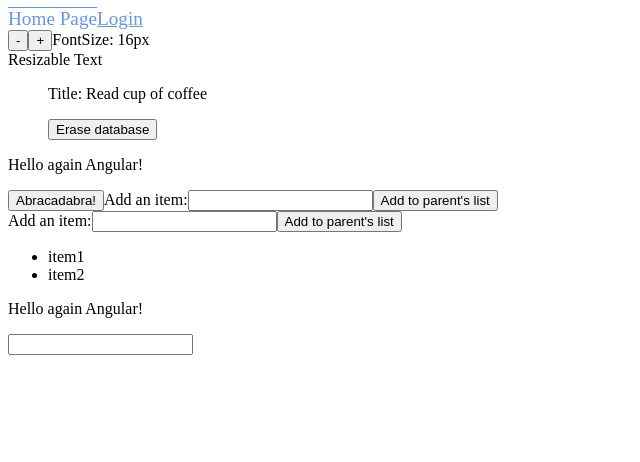
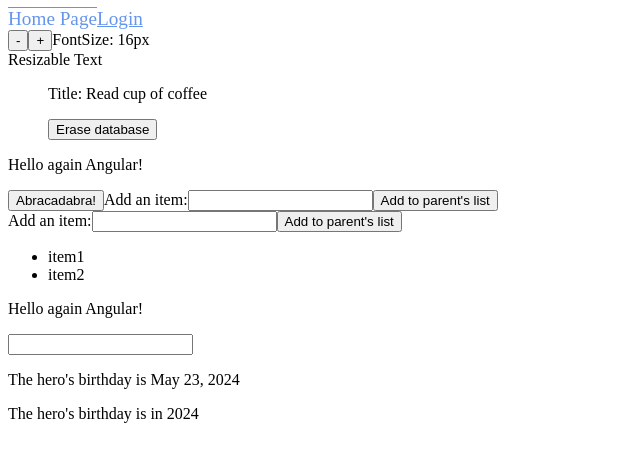
Before and after one commit to thaoha-agilityio/angular-training, an Angular app in the folder examples/: page / in a window 1280 px wide. Shown: the top 462 px of the page, without its empty margins (0-640 px from the left). Built offline with nearby package versions, Linux system fonts and the light colour scheme.

Commit message:
feat: add example for Pipes

```diff
--- a/examples/src/app/app.component.html
+++ b/examples/src/app/app.component.html
@@ -15,3 +15,6 @@
 
 <p>{{ announcement }}</p>
 <input (keydown.enter)="updateInput()" />
+
+<p>The hero's birthday is {{ birthday | date }}</p>
+<p>The hero's birthday is in {{ birthday | date : "yyyy" | uppercase }}</p>
--- a/examples/src/app/app.component.ts
+++ b/examples/src/app/app.component.ts
@@ -1,5 +1,7 @@
 import { Component } from '@angular/core';
 import { RouterOutlet } from '@angular/router';
+import { DatePipe, UpperCasePipe } from '@angular/common';
+
 import { SizerComponent } from './sizer/sizer.component';
 import { TodoList } from './components/todo-list/todo-list.component';
 import { CustomSlider } from './slider/slider.component';
@@ -16,6 +18,8 @@ import { NavBarComponent } from './nav-bar/nav-bar.component';
     TodoList,
     CustomSlider,
     NavBarComponent,
+    DatePipe,
+    UpperCasePipe,
   ],
 })
 export class AppComponent {
@@ -23,6 +27,8 @@ export class AppComponent {
   updateInput() {
     this.announcement = this.announcement.toUpperCase();
   }
+
+  birthday = new Date();
 
   title = 'examples';
   fontSizePx = 16;
```
